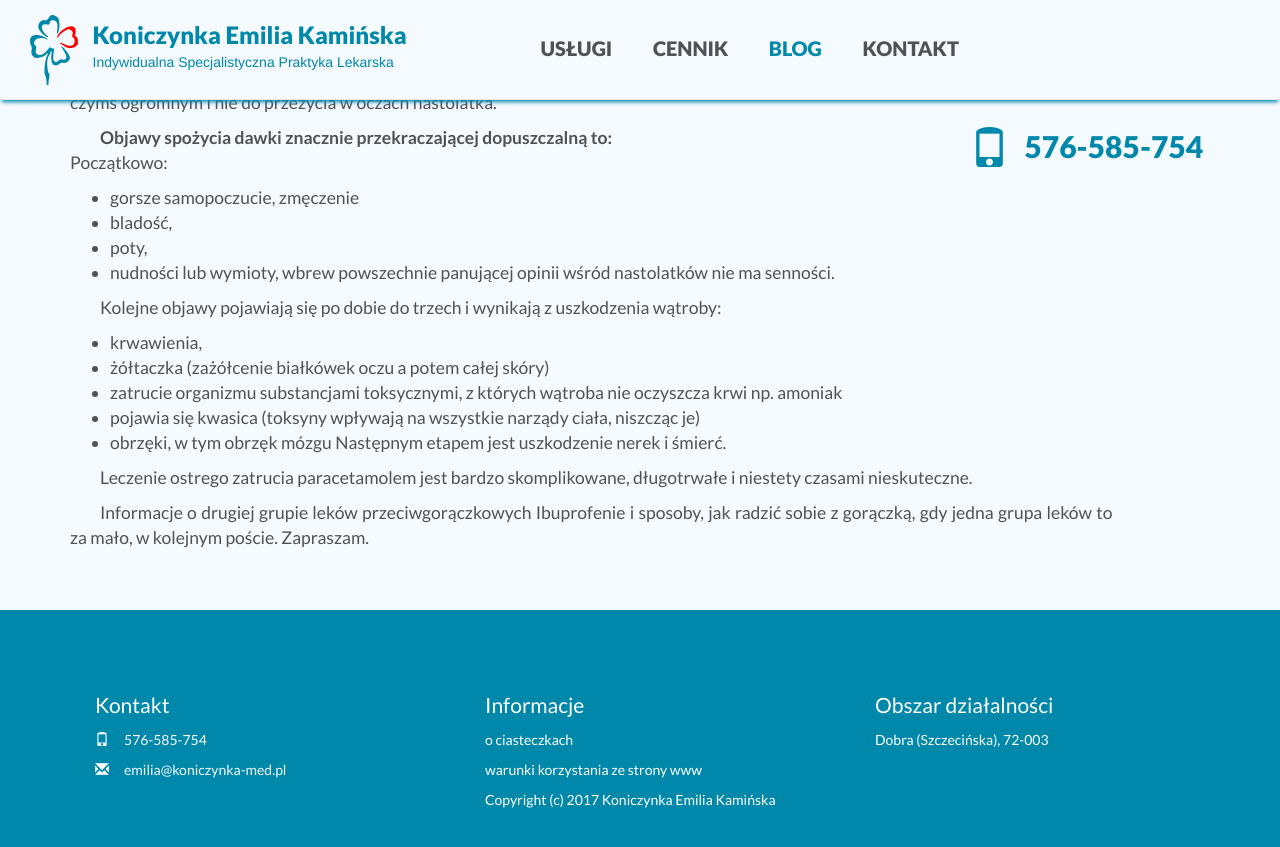
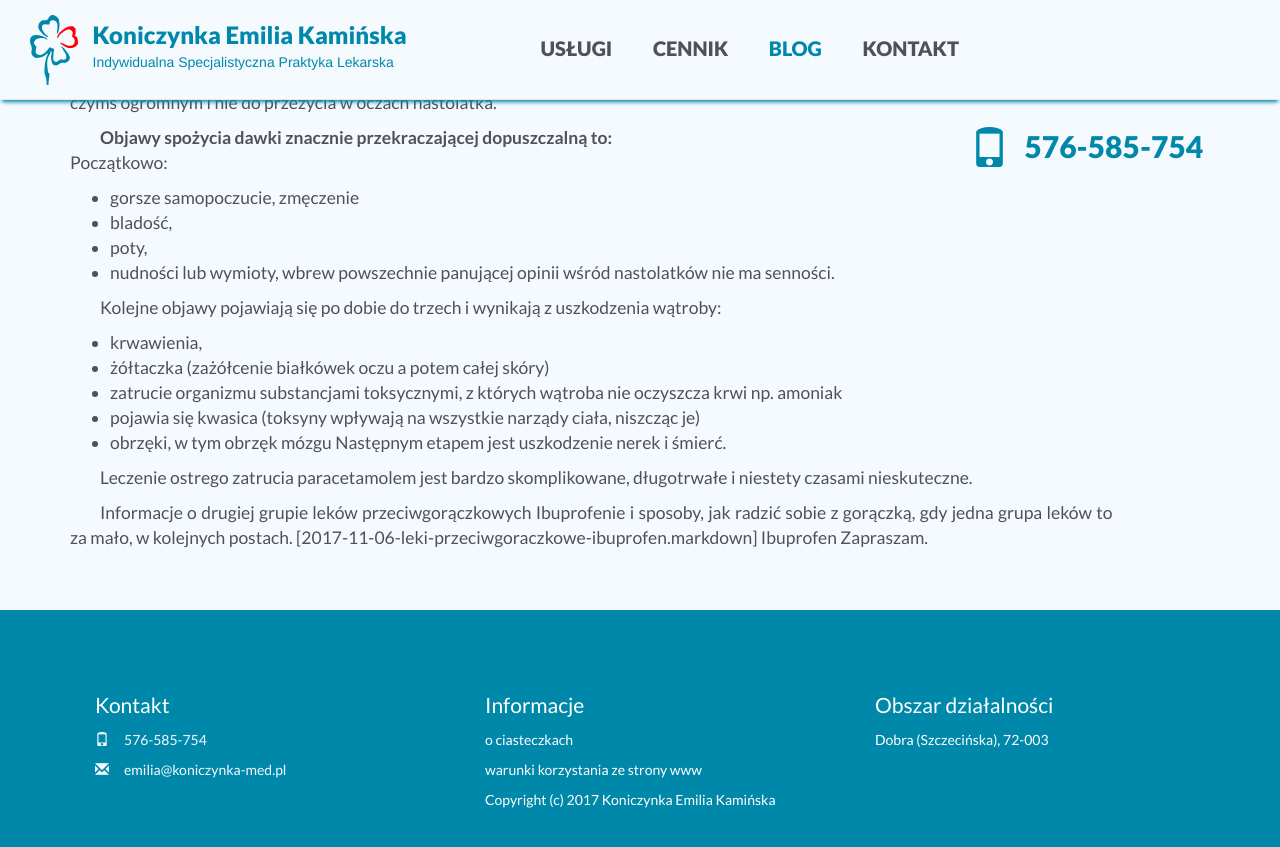
Before and after one commit to kardigen/koniczynka-med.guthub.io, a Jekyll site: the page built from blog-dev/_posts/2017-11-01-leki-przeciwgoraczkowe-paracetamol.markdown, in a window 1280 px wide and 900 px high, scrolled down 1973 px. Shown: the top 847 px of the window. Built offline with Jekyll 4.4.1, drawn with Linux system fonts in a browser that asks for light colours; our own code applies the rules of GitHub Pages for plain Markdown files.

Commit message:
Update 2017-11-01-leki-przeciwgoraczkowe-paracetamol.markdown

```diff
--- a/blog-dev/_posts/2017-11-01-leki-przeciwgoraczkowe-paracetamol.markdown
+++ b/blog-dev/_posts/2017-11-01-leki-przeciwgoraczkowe-paracetamol.markdown
@@ -84,4 +84,4 @@ Następnym etapem jest uszkodzenie nerek i śmierć.
 
 Leczenie ostrego zatrucia paracetamolem jest bardzo skomplikowane, długotrwałe i niestety czasami nieskuteczne.
 
-Informacje o drugiej grupie leków przeciwgorączkowych Ibuprofenie i sposoby, jak radzić sobie z gorączką, gdy jedna grupa leków to za mało, w kolejnym poście. Zapraszam.
+Informacje o drugiej grupie leków przeciwgorączkowych Ibuprofenie i sposoby, jak radzić sobie z gorączką, gdy jedna grupa leków to za mało, w kolejnych postach. [2017-11-06-leki-przeciwgoraczkowe-ibuprofen.markdown] Ibuprofen Zapraszam.
```
